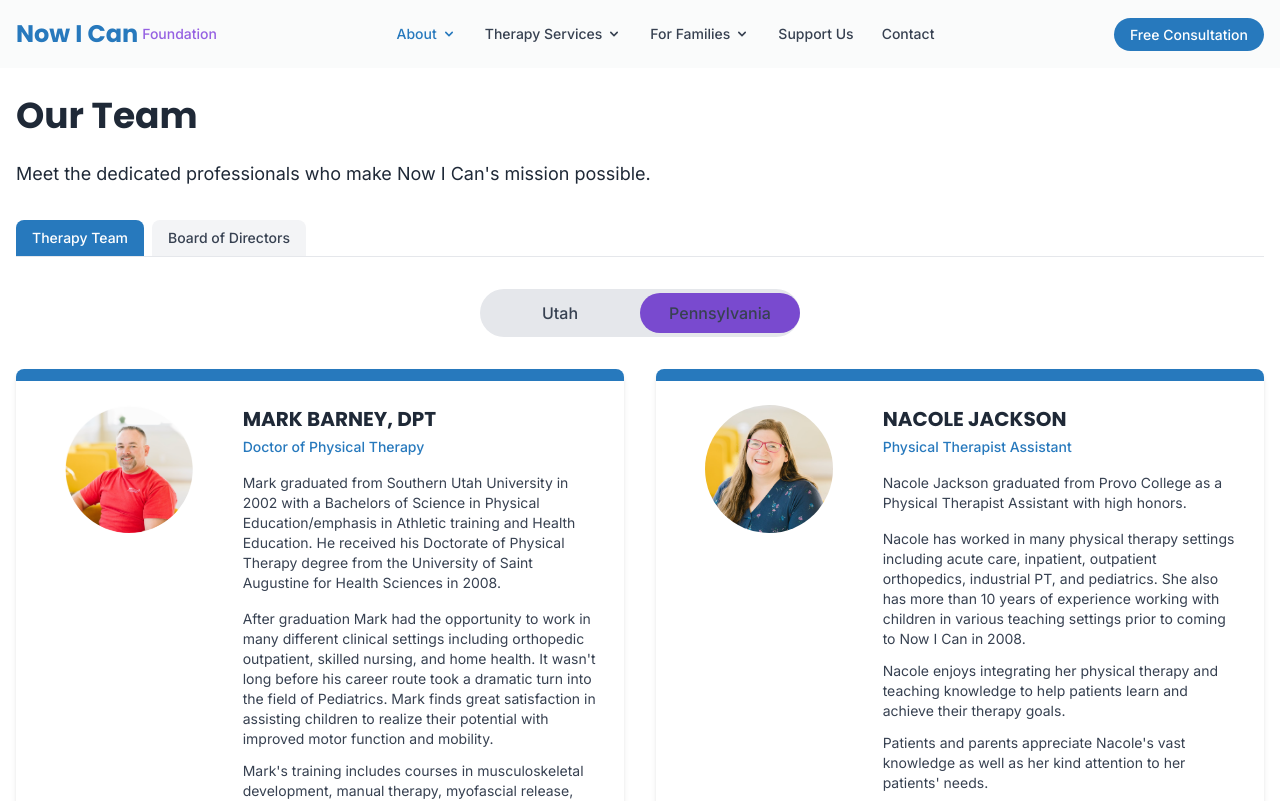
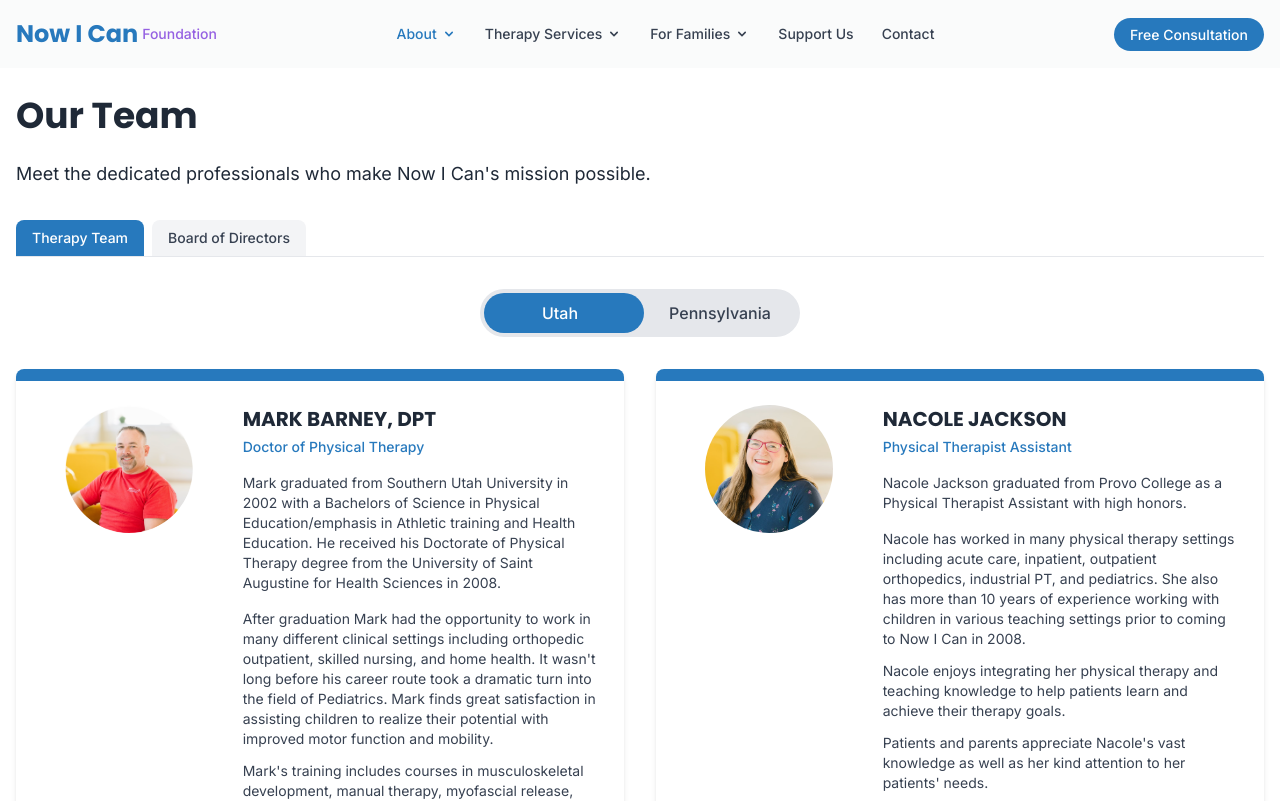
Before and after one commit to Connorisdunn/NowICan, a React (Vite) app: page /about-us/our-team in a window 1280 px wide. Shown: the top 801 px of the page. Built offline with nearby package versions, Linux system fonts and the light colour scheme.

Commit message:
made ourteam's default to be UT

```diff
--- a/src/pages/about/OurTeam.jsx
+++ b/src/pages/about/OurTeam.jsx
@@ -3,7 +3,7 @@
 
 const OurTeam = () => {
   const [activeTab, setActiveTab] = useState('therapists');
-  const [selectedLocation, setSelectedLocation] = useState('all');
+  const [selectedLocation, setSelectedLocation] = useState('utah'); // Changed from 'all' to 'utah'
 
   const therapists = [
     {
```
